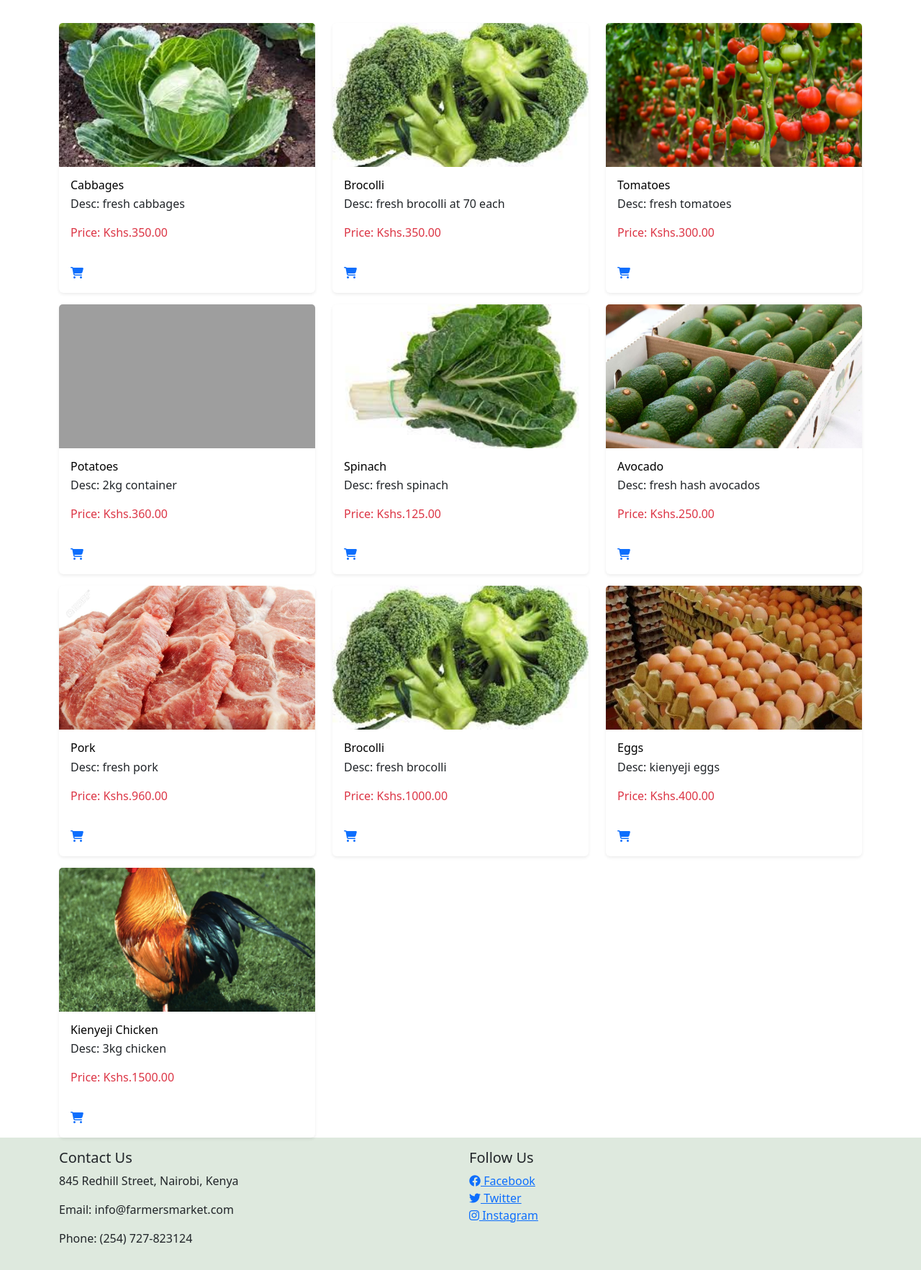
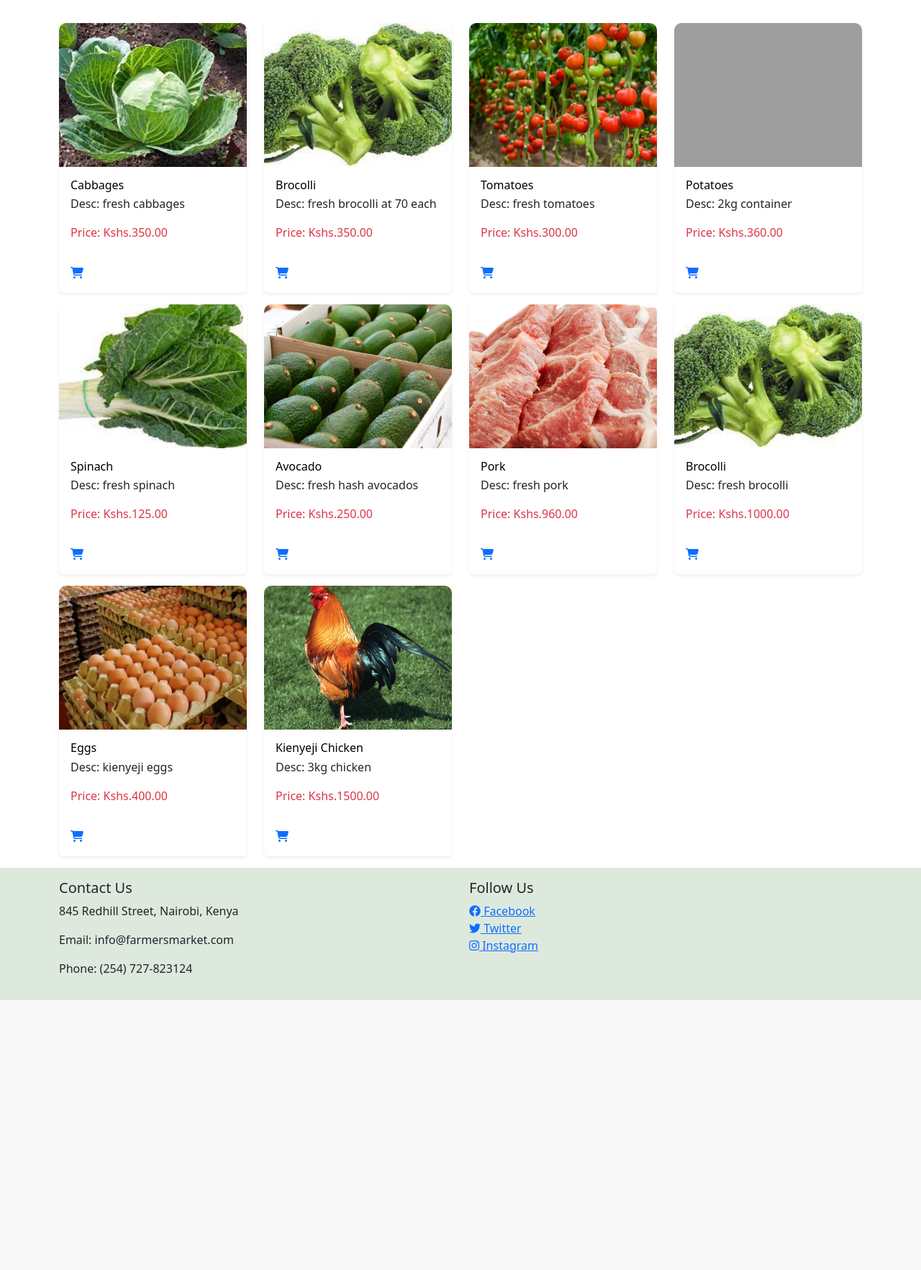
Before and after one commit to effiecancode/Farmers-Market-Ecommerce, a Django app: page /more_products/ in a window 1280 px wide. Shown: the part 130-1895 px from the top of the page at 72% size. After the commit the page ends 1520 px from the top, so only its background shows below. Run offline with Django 4.2, Linux system fonts and the light colour scheme; data comes from the database, SQL or seed files in the repository; some libraries are stand-ins or nearby versions; grey boxes are pictures that could not be loaded.

```diff
--- a/market/Account/templates/Account/base.html
+++ b/market/Account/templates/Account/base.html
@@ -96,7 +96,7 @@
     </script> -->
 
     <script src="https://cdn.jsdelivr.net/npm/bootstrap@5.3.2/dist/js/bootstrap.bundle.min.js" integrity="sha384-C6RzsynM9kWDrMNeT87bh95OGNyZPhcTNXj1NW7RuBCsyN/o0jlpcV8Qyq46cDfL" crossorigin="anonymous"></script>
-    <footer class="footer mt-auto py-3" style="background-color: rgb(222, 233, 222);">
+    <footer class="footer mt-3 py-3" style="background-color: rgb(222, 233, 222);">
         <div class="container">
           <div class="row">
             <div class="col-md-6">
--- a/market/product/templates/product/more_products.html
+++ b/market/product/templates/product/more_products.html
@@ -6,10 +6,10 @@
 <div class="container mt-3">
     <div class="row">
         {% for product in products %}
-        <div class="col-md-4">
+        <div class="col-md-3">
             <div class="card mt-3 border-0 shadow-sm">
                 <a class="text-decoration-none" href="{% url 'product:product_details' product.id %}">
-                    <img class="card-img-top" src="{{ product.image.url }}" alt="{{ product.name }}" style="height: 200px; object-fit: cover; width: 100%;">
+                    <img class="card-img-top" src="{{ product.image.url }}" alt="{{ product.name }}" style="height: 200px; object-fit: cover; width: 100%; border-top-left-radius:10px; border-top-right-radius:10px;">
                     <div class="card-body">
                         <h2 class="card-title text-black text-capitalize fs-6 mb-1">{{ product.name }}</h2>
                         <p class="card-text text-dark fw-2">Desc: {{ product.description|truncatewords:5 }}</p>
```
